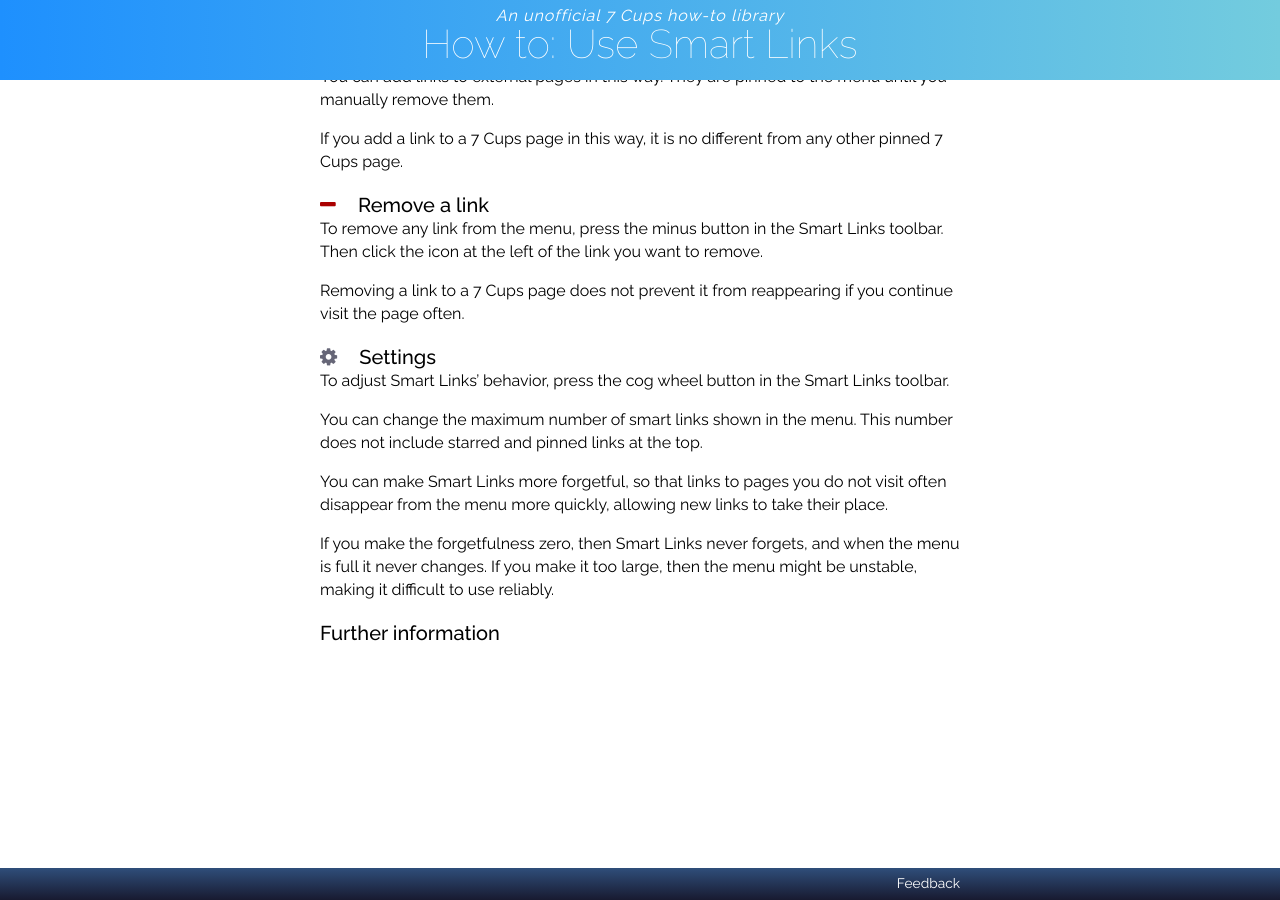
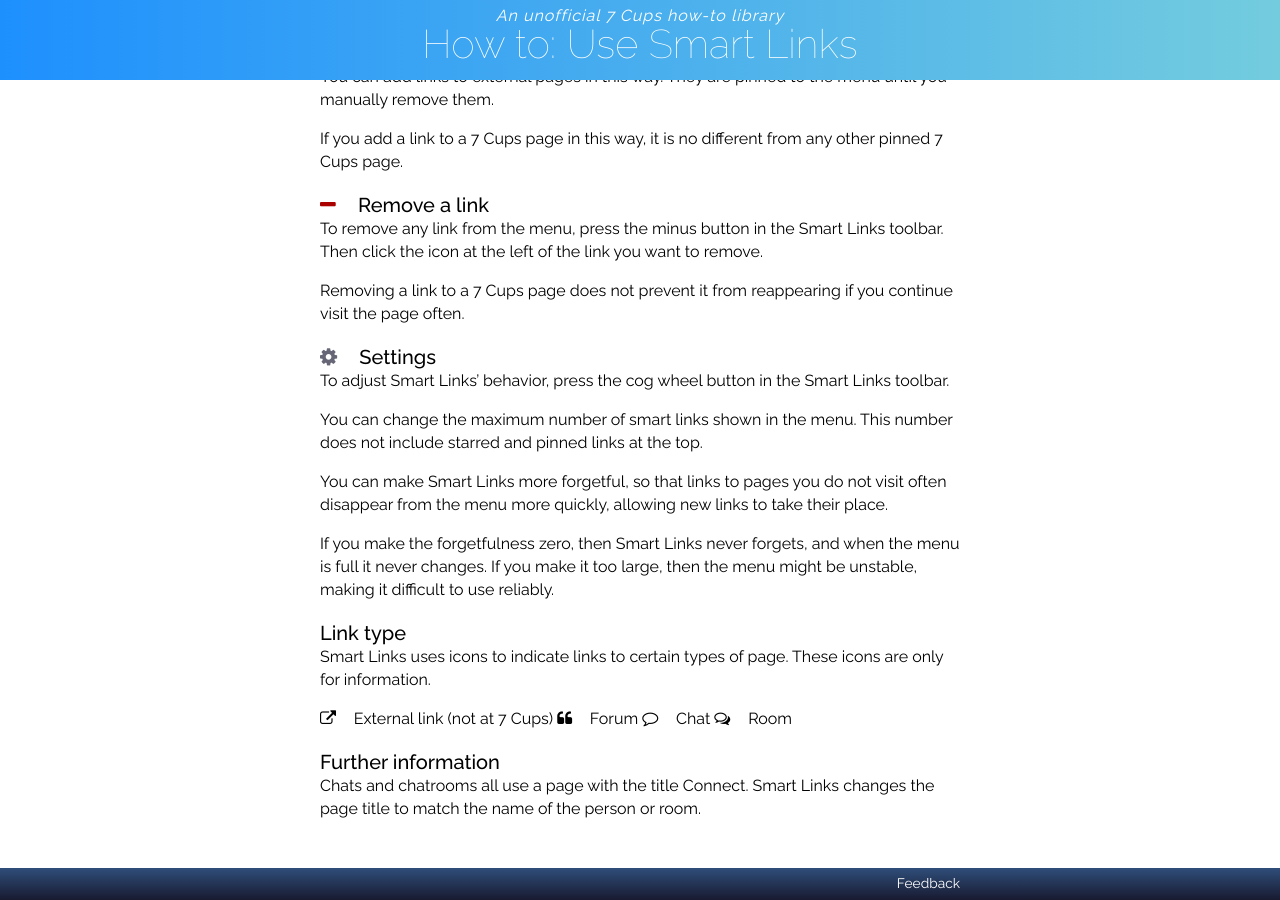
Before and after one commit to RarelyCharlie/rarelycharlie.github.io, a Jekyll site: the page built from _draft/links.md, in a window 1280 px wide and 900 px high, scrolled down 1782 px. Built offline with Jekyll 4.4.1, drawn with Linux system fonts in a browser that asks for light colours.

Commit message:
more sections

```diff
--- a/_draft/links.md
+++ b/_draft/links.md
@@ -88,4 +88,16 @@ You can make Smart Links more forgetful, so that links to pages you do not visit
 
 If you make the forgetfulness zero, then Smart Links never forgets, and when the menu is full it never changes. If you make it too large, then the menu might be unstable, making it difficult to use reliably.
 
+### Link type
+
+Smart Links uses icons to indicate links to certain types of page. These icons are only for information.
+
+<i class="fa fa-external-link"></i> External link (not at 7 Cups)
+<i class="fa fa-quote-left"></i> Forum
+<i class="fa fa-comment-o"></i> Chat
+<i class="fa fa-comments-o"></i> Room
+
+
 ### Further information
+
+Chats and chatrooms all use a page with the title Connect. Smart Links changes the page title to match the name of the person or room.
```
